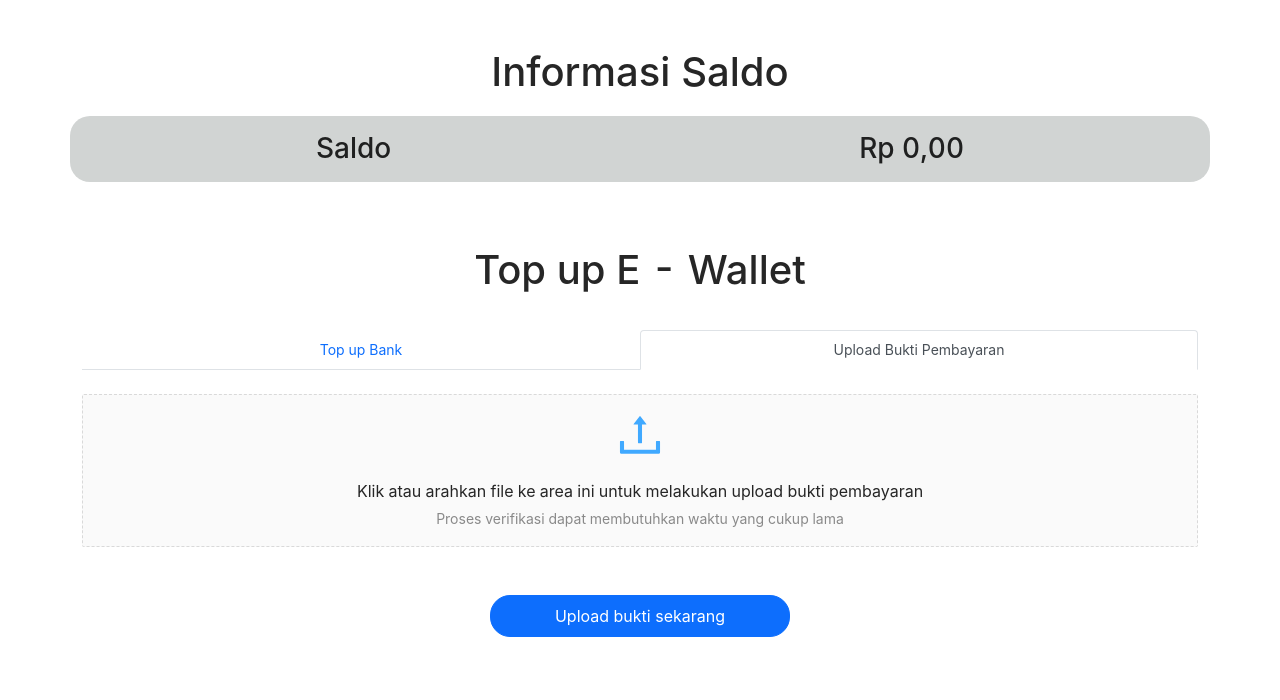
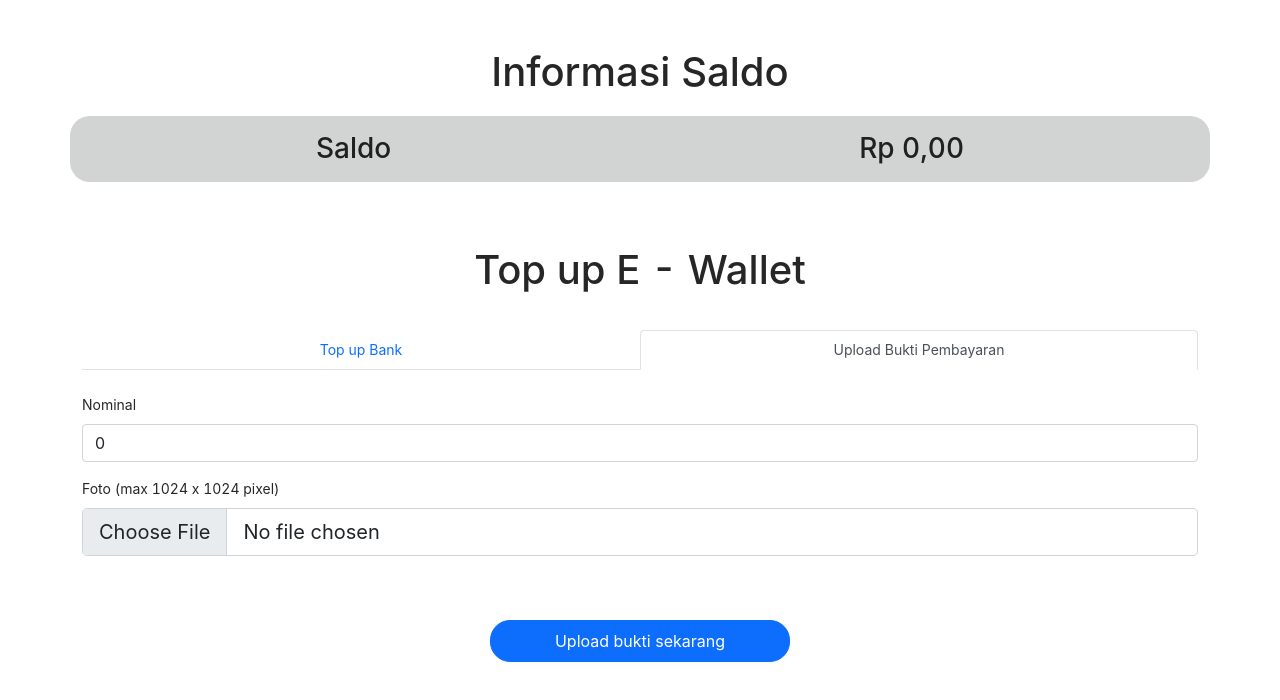
Before and after one commit to johanesimarmata/e-market-frontend, a React (Create React App) app: page /e-wallet in a window 1280 px wide. Both pictures are taken after a click on the tab "Upload Bukti Pembayaran". Shown: the top 700 px of the page. Built offline with nearby package versions, Linux system fonts and the light colour scheme; no server answers.

Commit message:
Integrate Upload Bukti Pembayaran with Backend

```diff
--- a/src/pages/e-wallet/EWalletPage.js
+++ b/src/pages/e-wallet/EWalletPage.js
@@ -73,7 +73,7 @@ export const EWalletPage = () => {
                                         <TopUpBank refetchEWallet={refetching}/>
                                    </Tab>
                                    <Tab eventKey="upload-bukti-pembayaran" title="Upload Bukti Pembayaran">
-                                        <UploadBuktiPembayaran/>
+                                        <UploadBuktiPembayaran refetchEWallet={refetching}/>
                                    </Tab>
                               </Tabs>
                          </Col>
--- a/src/pages/e-wallet/components/UploadBuktiPembayaran.js
+++ b/src/pages/e-wallet/components/UploadBuktiPembayaran.js
@@ -1,33 +1,81 @@
 import React from 'react'
-import { Row, Col, Button } from 'react-bootstrap'
+import { Row, Col, Button, Form } from 'react-bootstrap'
 import styles from './TopUpBank.module.css'
-import { Form, Upload } from 'antd'
+// import { Form, Upload, InputNumber } from 'antd'
 import { UploadOutlined } from '@ant-design/icons';
+import axios from 'axios';
 
+export const UploadBuktiPembayaran = ({refetchEWallet}) => {
 
-export const UploadBuktiPembayaran = () => {
+     const [input, setInput] = React.useState({
+          nominal: 0,
+          image: null
+     })
+     const imageInputRef = React.useRef()
 
-     const normFile = (e) => {
-          console.log('Upload event:', e);
-          if (Array.isArray(e)) {
-            return e;
+     const handleChange = (event) => {
+          let value = event.target.value
+          let name = event.target.name
+          setInput({...input, [name] : value})
+     }
+
+     const handleChangeFileInput = (event) => {
+          let newProfilePict = event.target.files[0]
+          setInput({
+               ...input,
+               image: newProfilePict
+          })
+     }
+
+     const handleSubmit = () => {
+          const fd = new FormData();
+          fd.set("username", "johanesimarmata")
+          fd.append("image", input.image)
+          fd.set("nominal", input.nominal)
+
+          let config = {
+               method: 'post',
+               url: 'https://e-market-wallet.herokuapp.com/api/e-wallet/top-up/bukti-pembayaran',
+               data: fd
           }
-          return e && e.fileList;
-     };
 
-     const handleFileUploadSuccess = ({file, onSuccess}) => {
-          setTimeout(() => {
-               onSuccess('ok')
-          }, 0)
+          axios(config).then((res) => {
+               refetchEWallet()
+               let clearInput = {
+                    nominal: 0,
+                    image: null
+               }
+               setInput(clearInput)
+               imageInputRef.current.value = ""
+          }).catch(() => {
+               alert('top up dengan bukti pembayaran gagal!')
+          })
      }
+
+     // const normFile = (e) => {
+     //      console.log('Upload event:', e);
+     //      if (Array.isArray(e)) {
+     //        return e;
+     //      }
+     //      return e && e.fileList;
+     // };
+
+     // const handleFileUploadSuccess = ({file, onSuccess}) => {
+     //      setTimeout(() => {
+     //           onSuccess('ok')
+     //      }, 0)
+     // }
 
      return(
           <>
                <Row className='my-4'>
                     <Col>
                          <Form>
+                         {/*     <Form.Item label="Nominal">
+                                   <InputNumber placeholder="Masukkan nominal..." type={'number'} value={input.nominal} onChange={handleChange}/>
+                              </Form.Item>
                               <Form.Item name="dragger" valuePropName="fileList" getValueFromEvent={normFile} noStyle>
-                                   <Upload.Dragger name="files" maxCount={1} customRequest={handleFileUploadSuccess}>
+                                   <Upload.Dragger name="files" maxCount={1} customRequest={handleFileUploadSuccess} onChange={handleChangeFileInput}>
                                         <p className="ant-upload-drag-icon">
                                              <UploadOutlined />
                                         </p>
@@ -38,13 +86,21 @@ export const UploadBuktiPembayaran = () => {
                                              Proses verifikasi dapat membutuhkan waktu yang cukup lama
                                         </p>
                                    </Upload.Dragger>
-                              </Form.Item>
+                              </Form.Item> */}
+                              <Form.Group className="mb-md-3">
+                                   <Form.Label>Nominal</Form.Label>
+                                   <Form.Control type="number" name='nominal' value={input.nominal} onChange={handleChange} placeholder="Masukkan nominal..."/>
+                              </Form.Group>
+                              <Form.Group className="mb-3">
+                                   <Form.Label>Foto (max 1024 x 1024 pixel)</Form.Label>
+                                   <Form.Control  size="lg" ref={imageInputRef} type="file" onChange={handleChangeFileInput} />
+                              </Form.Group>
                          </Form>
                     </Col>
                </Row>
                <Row className='justify-content-center my-5 text-center'>
                     <Col>
-                         <Button className={`${styles.btn} py-2`}>Upload bukti sekarang</Button>
+                         <Button className={`${styles.btn} py-2`} onClick={handleSubmit}>Upload bukti sekarang</Button>
                     </Col>
                </Row>
           </>
```
